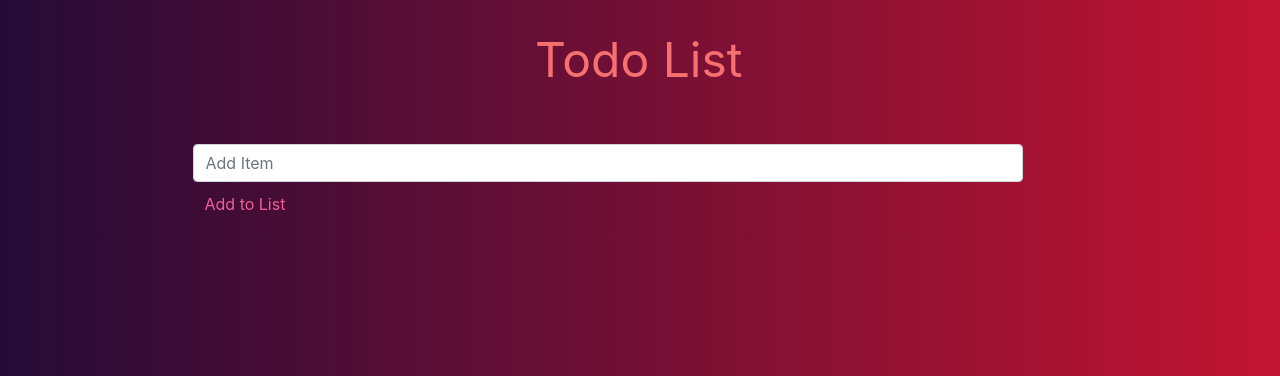
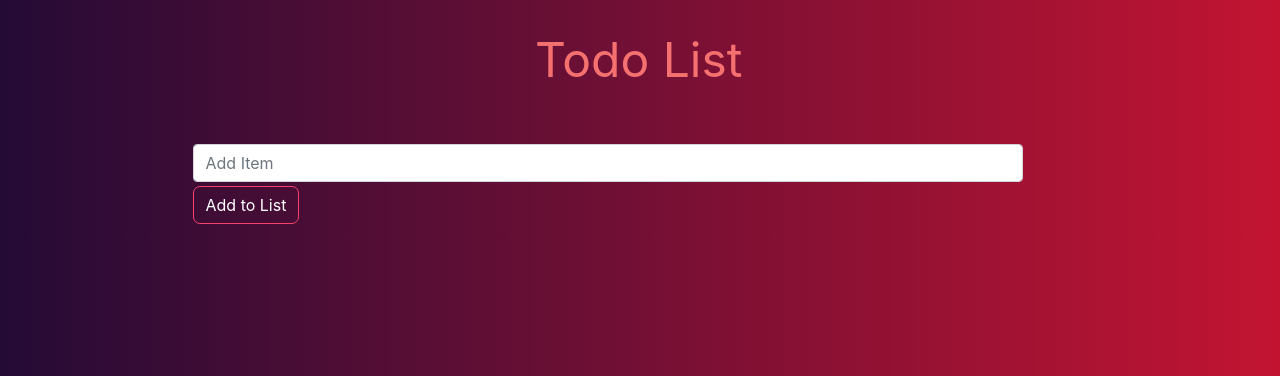
Before and after one commit to Riya-Prasad/todo-app, a Django app: page / in a window 1280 px wide. Shown: the top 376 px of the page. Run offline with Django 3.2, Linux system fonts and the light colour scheme; data that the repository does not hold is empty; some libraries are stand-ins or nearby versions.

Commit message:
made some more changes in styling

```diff
--- a/todo_list/static/todo_list/main.css
+++ b/todo_list/static/todo_list/main.css
@@ -20,7 +20,7 @@ body {
 
 
 .brand:hover{
-	color: #f25d9c;
+	color: #d59bf6;
 	text-decoration: none;
 }
 
@@ -35,17 +35,18 @@ body {
 
 .btn{
 	background-color: transparent;
-	color: #f25d9c;
-	border: 1px #f6416c;
-	border-radius: 5px;
+	color: white;
+	border: 0.9px solid #f6416c;
+	border-radius: 7px;
 }
 
 .btn:hover{
-	background-color:#9e579d;
+	background-color:#e23e57;
 	color: white;
 }
 
 a{
+	font-size: 1.03rem;
     text-align: center;
 	color:#fafafa;
 }
```
